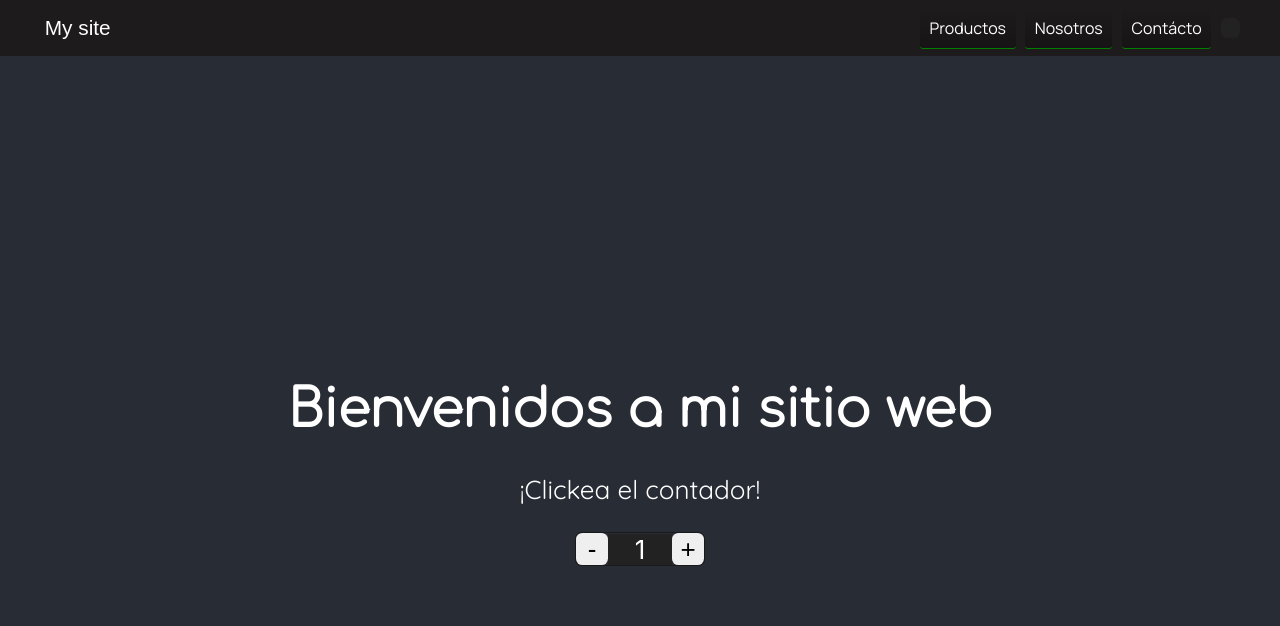
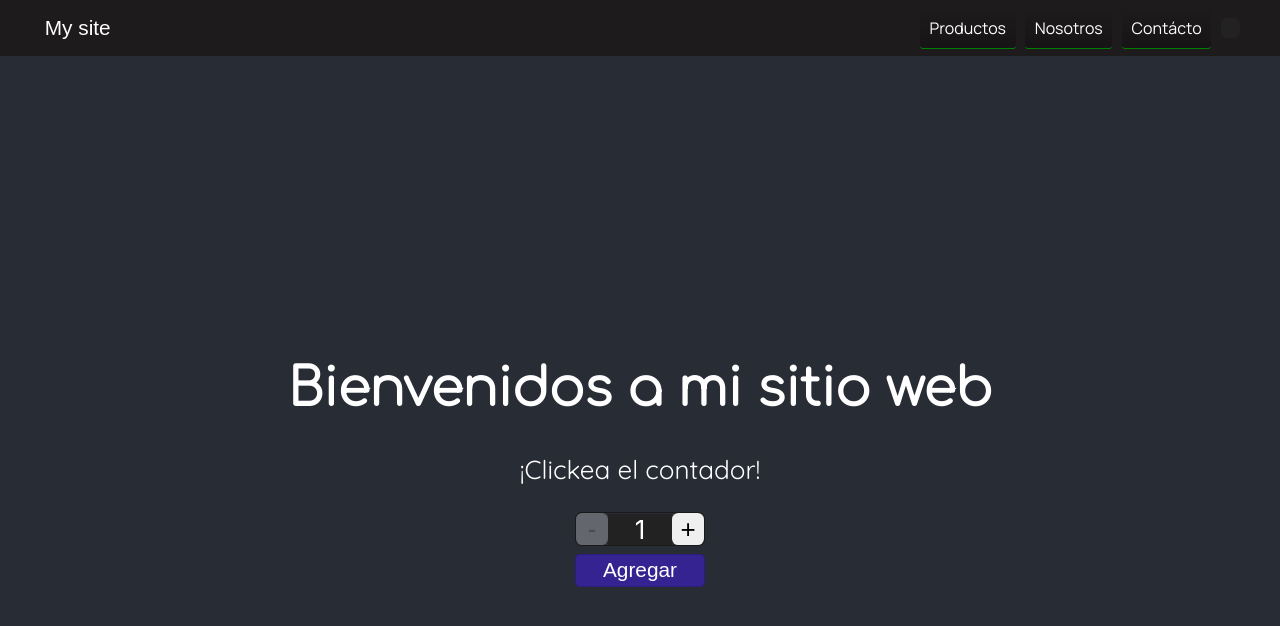
Before and after one commit to NahuelAcuna/Proyecto-React---CoderHouse, a React (Vite) app: page / in a window 1280 px wide. Shown: the top 626 px of the page. Built offline with nearby package versions, Linux system fonts and the light colour scheme; a web font is replaced by a local one.

Commit message:
correcciones del desafio

```diff
--- a/src/App.jsx
+++ b/src/App.jsx
@@ -9,6 +9,7 @@ import Contador from './Components/Contador/Contador'
 function App() {
   const [count, setCount] = useState(1)
 
+
   return (
     <div className="App">
       <header className="App-header">
@@ -16,7 +17,7 @@ function App() {
         <Text firstTitle='Bienvenidos a mi sitio web'/>
         <Text firstText='¡Clickea el contador!'/>
       </ItemListContainer>
-      <Contador/>
+      <Contador stock={3}/>
       </header>
     </div>
   )
--- a/src/Components/Contador/Contador.jsx
+++ b/src/Components/Contador/Contador.jsx
@@ -1,15 +1,30 @@
 import { useState } from "react"
 import './contador.css'
 
-function Contador () {
-    const [count, setCount] = useState(1)
-
+function Contador ({ stock }) {
+    const initial = 1; //El número inicial de un contador, por sentido común tiene que ser mayor o igual a 1
+    const cantidad = stock; //Limita el count, pensado en el stock de un producto
+    //hook de estado
+    const [qty, setQty] = useState(initial);
+    const agregarProducto = (num) => {
+    setQty(qty + num);
+    };
+    const onAdd = (qty) => {
+        alert(`Agregaste ${qty} productos`);
+      };
     return (
         <div className="contador">
-            <button type="button" onClick={() => setCount((count) => count - 1)}>-</button>
-            <p>{count}</p>
-            <button type="button" onClick={() => setCount((count) => count + 1)}>+</button>
+            <div className="contador-container">
+                <button type="button" onClick={() => agregarProducto(-1)} disabled={qty === initial ? true : null}>-</button>
+                <p>{qty}</p>
+                <button type="button" onClick={() => agregarProducto(+1)} disabled={qty === cantidad ? true : null}>+</button>
+            </div>
+            <div className="contador-agregar">
+                <button className="button-primary" onClick={() => onAdd(qty)} disabled={cantidad === 0 ? true : null}>Agregar</button>
+            </div>
         </div>
+
+
     )
 }
 
--- a/src/Components/Contador/contador.css
+++ b/src/Components/Contador/contador.css
@@ -1,4 +1,4 @@
-.contador {
+.contador-container {
     max-width: 10rem;
     max-height: 2rem;
     border: 1px solid #1a1919;
@@ -8,13 +8,24 @@
     align-items: center;
     border-radius: .4rem;
 }
-.contador p {
+.contador-container p {
     width: 4rem;
     background-color: #222;
 }
-.contador button {
+.contador-container button {
     width: 2rem;
     border-radius: .4rem;
     border: none;
     height: 2rem;
 }
+
+.contador-agregar button {
+    border-radius: .3rem;
+    border: 1px solid #2c1d80;
+    width: 100%;
+    margin-top: .5rem;
+    padding: 0.2rem;
+    background-color: #342390;
+    color: #fff;
+    font-size: .8em;
+}
```
